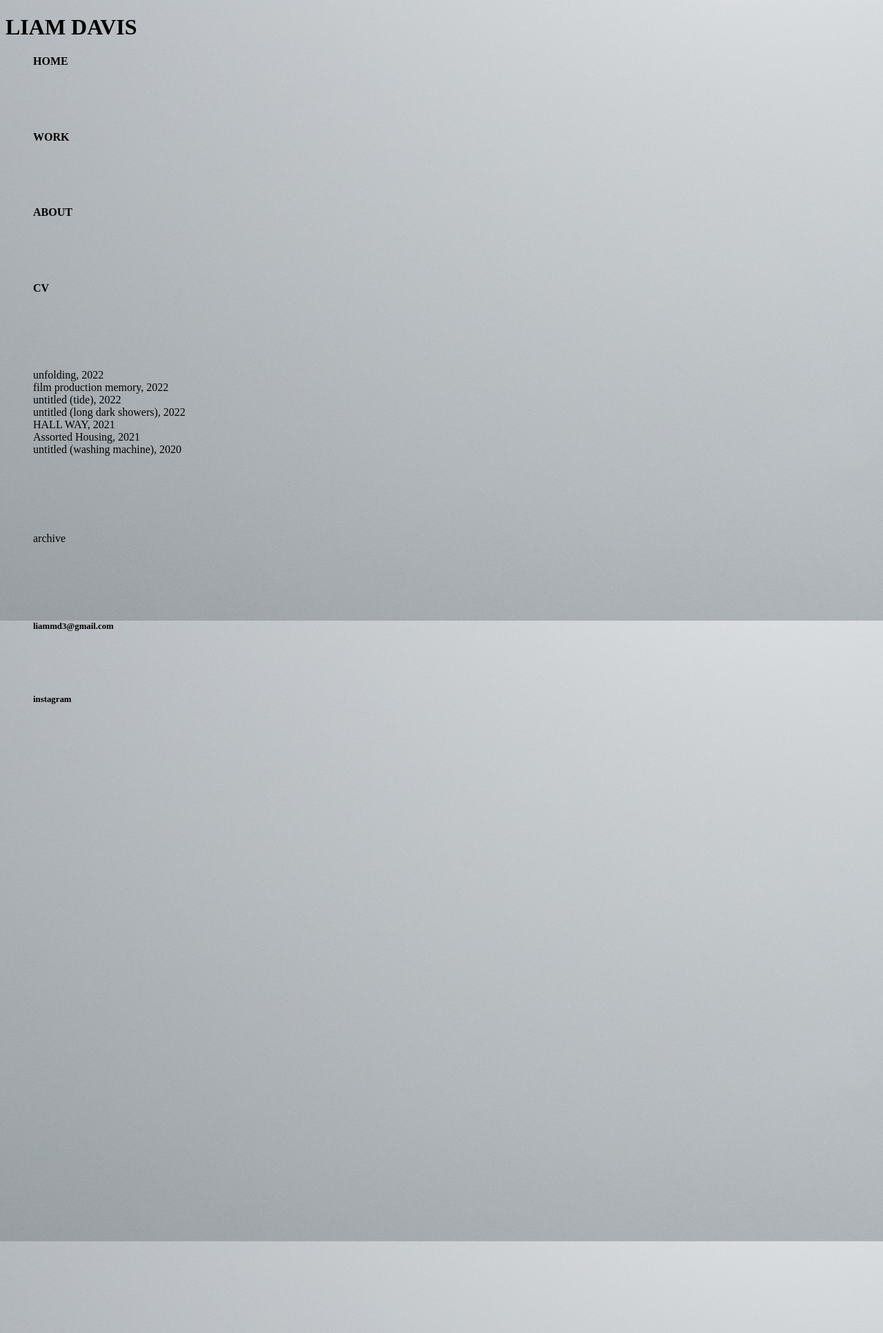
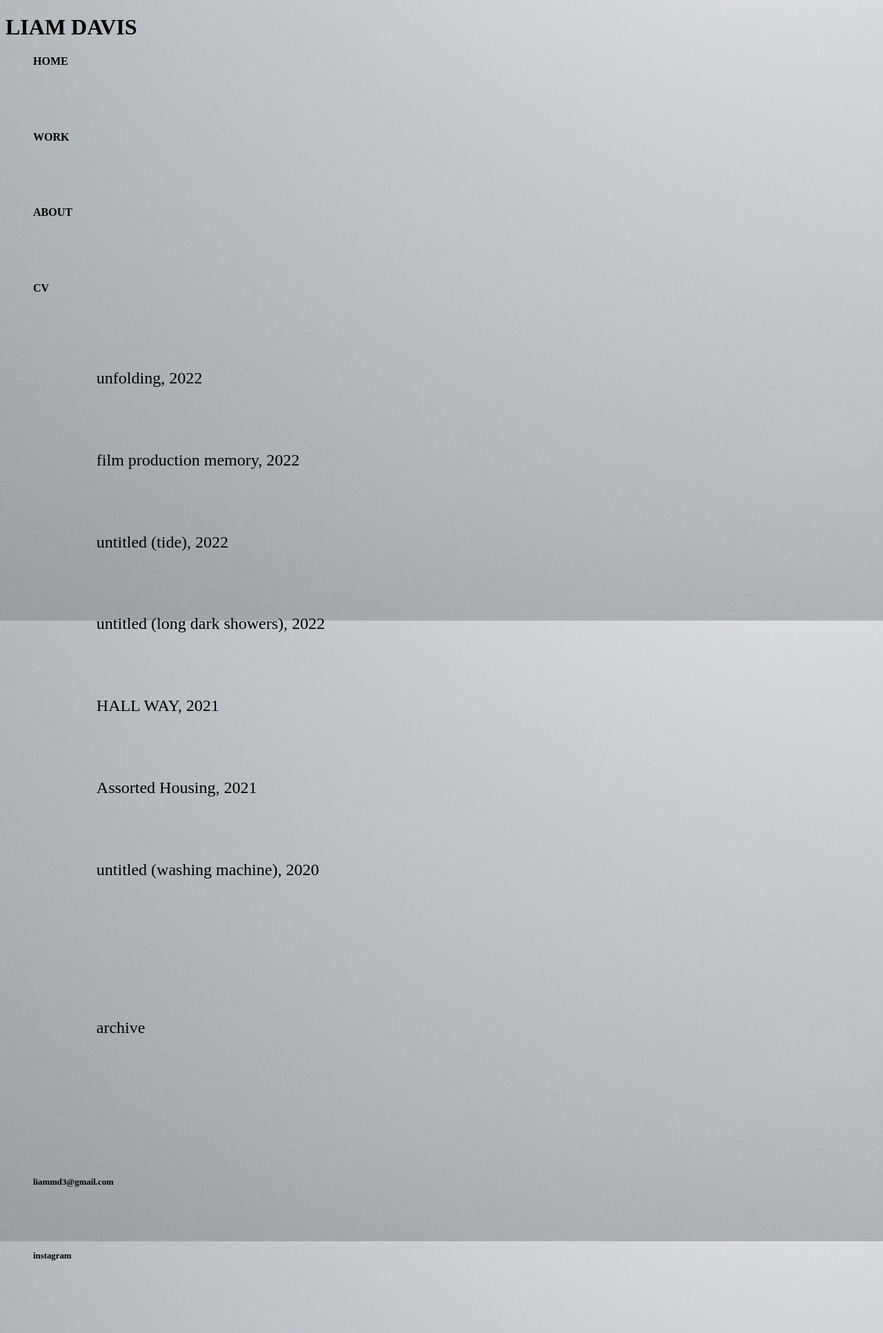
Before and after one commit to liammdavis/liammdavis.github.io, a Jekyll site: the page built from work/index.html, in a window 1280 px wide. Shown: the whole page at 69% size. Built offline with Jekyll 4.4.1, drawn with Linux system fonts in a browser that asks for light colours.

Commit message:
Update main.css

```diff
--- a/css/main.css
+++ b/css/main.css
@@ -45,7 +45,7 @@
     font-size: .8em;
 }
 
-.piece ul li, .other ul li {
+.piece li, .other li {
     padding-bottom: 7.5%;
     margin-left: 7.5%;
     list-style: none;
```
